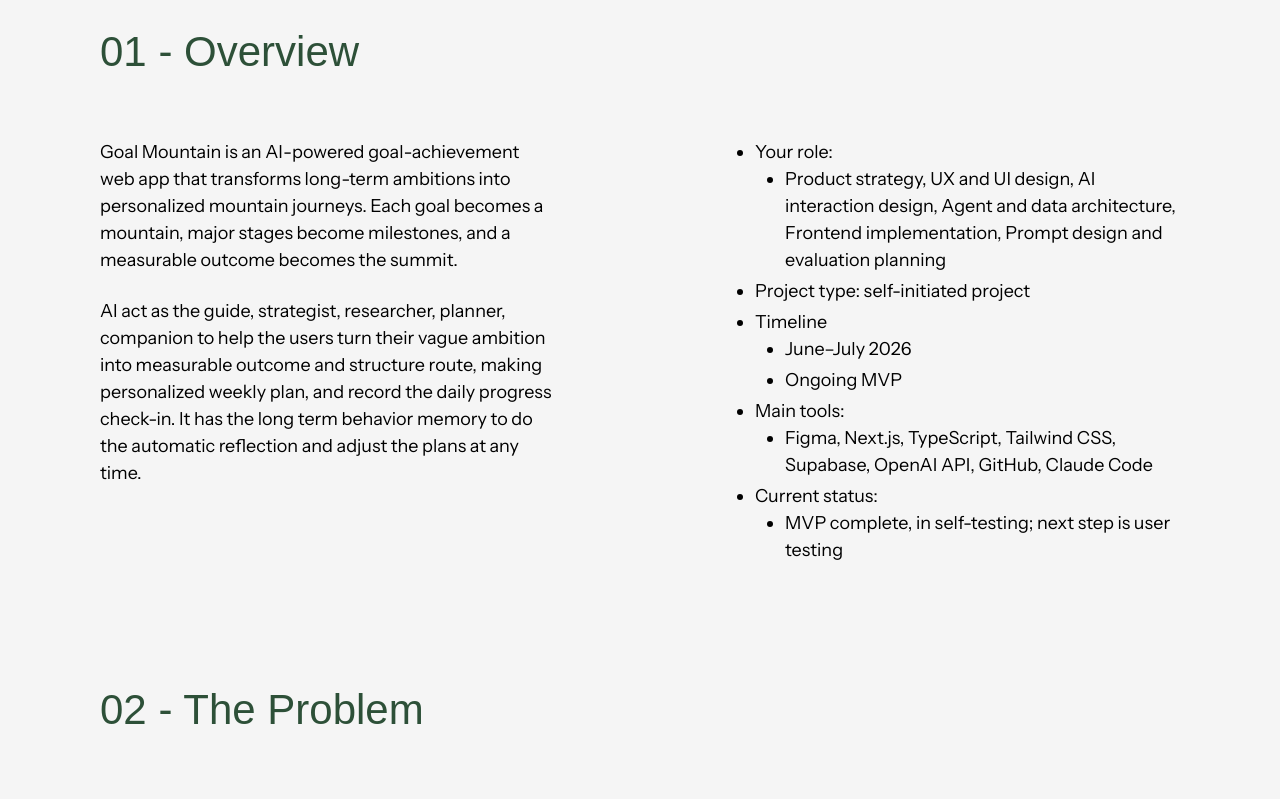
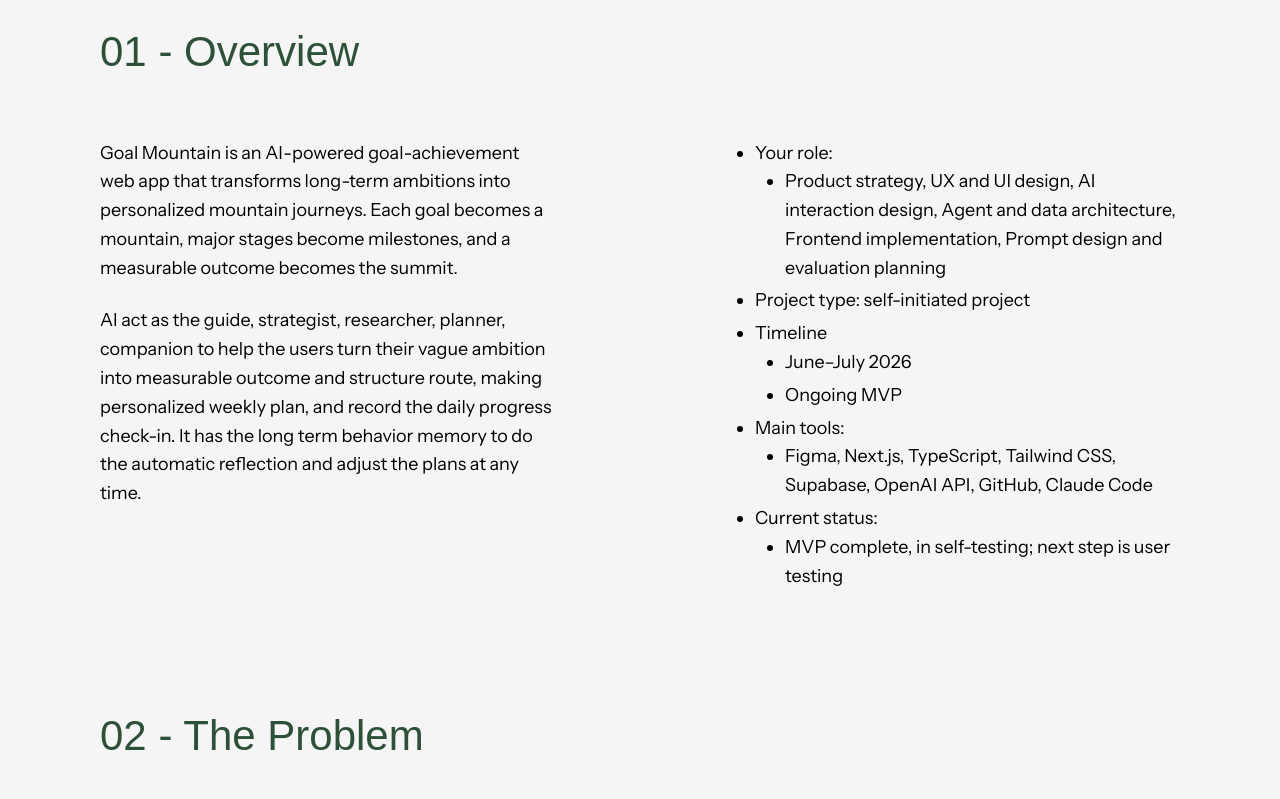
Before and after one commit to rebeccashinyan/portfolio, a Next.js app: page /projects/goal-mountain in a window 1280 px wide. Shown: the part 860-1659 px from the top of the page. Built offline with nearby package versions, Linux system fonts and the light colour scheme; a web font is replaced by a local one.

Commit message:
widened paragraphs to 800px with 1.6 line spacing

```diff
--- a/app/globals.css
+++ b/app/globals.css
@@ -3,8 +3,8 @@
 :root {
   --background: #ffffff;
   --foreground: #171717;
-  /* Longest comfortable line of running text (~75 characters at 18px). */
-  --measure: 720px;
+  /* Widest single-column paragraph: about 97 characters per line at 18px. */
+  --measure: 800px;
 }
 
 @theme inline {
--- a/app/projects/goal-mountain/page.tsx
+++ b/app/projects/goal-mountain/page.tsx
@@ -229,7 +229,7 @@ function Stage({
 
 export default function GoalMountainPage() {
   return (
-    <main className="min-h-screen w-full overflow-x-hidden bg-goal-mist pb-[120px] pt-8 text-[17px] leading-normal text-black sm:text-[18px] lg:pt-figma-header-top">
+    <main className="min-h-screen w-full overflow-x-hidden bg-goal-mist pb-[120px] pt-8 text-[17px] leading-[1.6] text-black sm:text-[18px] lg:pt-figma-header-top">
       <Container>
         <SiteHeader />
       </Container>
--- a/app/projects/sakura-matcha/page.tsx
+++ b/app/projects/sakura-matcha/page.tsx
@@ -116,7 +116,7 @@ function Exhibit({
 
 export default function SakuraMatchaPage() {
   return (
-    <main className="isolate min-h-screen w-full overflow-x-hidden bg-sakura-ink pb-[120px] pt-8 text-[17px] leading-normal text-white sm:text-[18px] lg:pt-figma-header-top">
+    <main className="isolate min-h-screen w-full overflow-x-hidden bg-sakura-ink pb-[120px] pt-8 text-[17px] leading-[1.6] text-white sm:text-[18px] lg:pt-figma-header-top">
       <SakuraPetals />
 
       <Container>
--- a/components/AboutSection.tsx
+++ b/components/AboutSection.tsx
@@ -29,7 +29,7 @@ export function AboutSection({
         {title}
       </h1>
 
-      <div className="mt-7 max-w-figma-text space-y-5 break-words text-[17px] font-bold leading-[1.5] sm:text-[18px] lg:mt-9">
+      <div className="mt-7 max-w-figma-text space-y-5 break-words text-[17px] font-bold leading-[1.6] sm:text-[18px] lg:mt-9">
         {paragraphs.map((paragraph) => (
           <p key={paragraph}>{paragraph}</p>
         ))}
```
